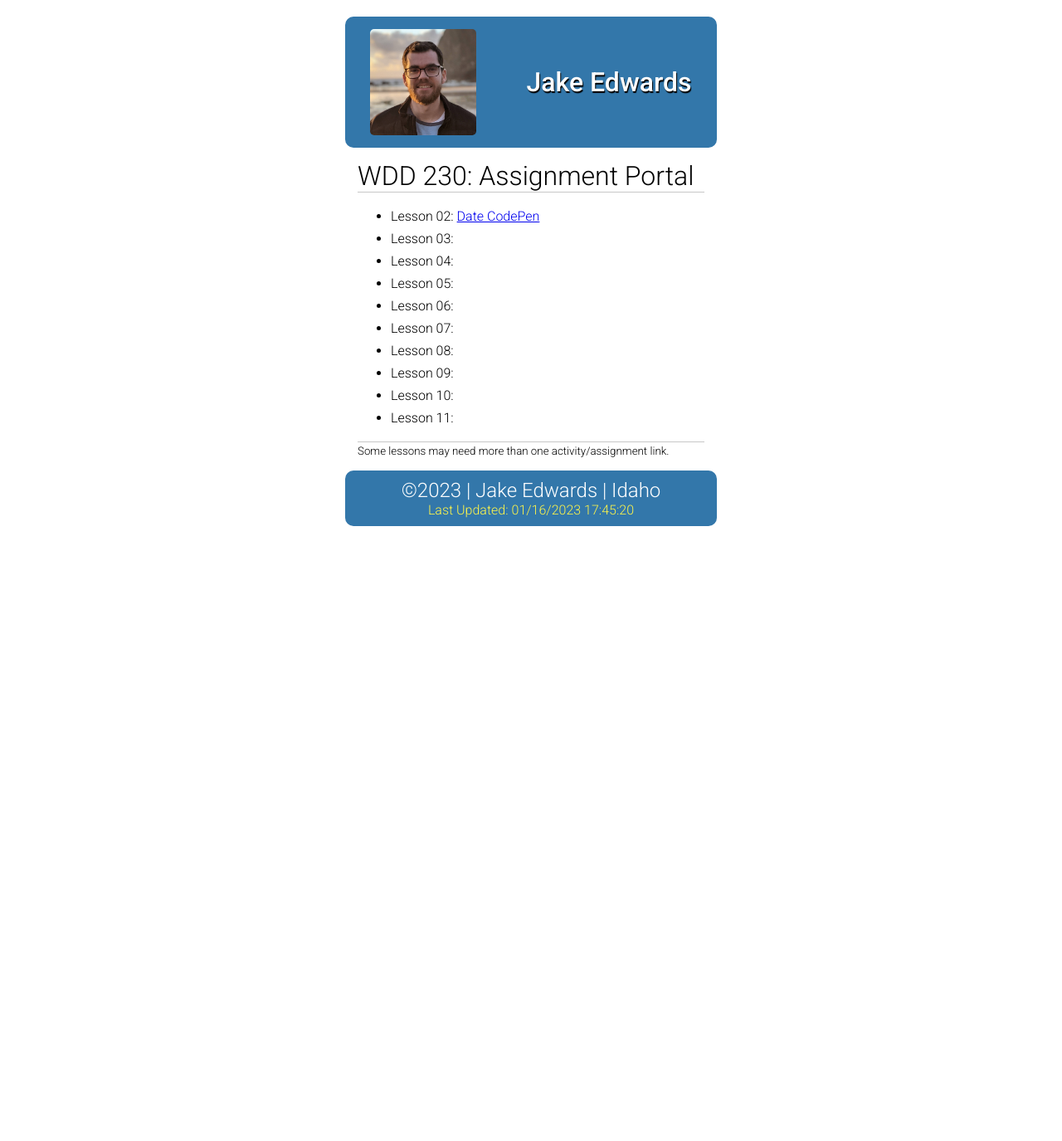
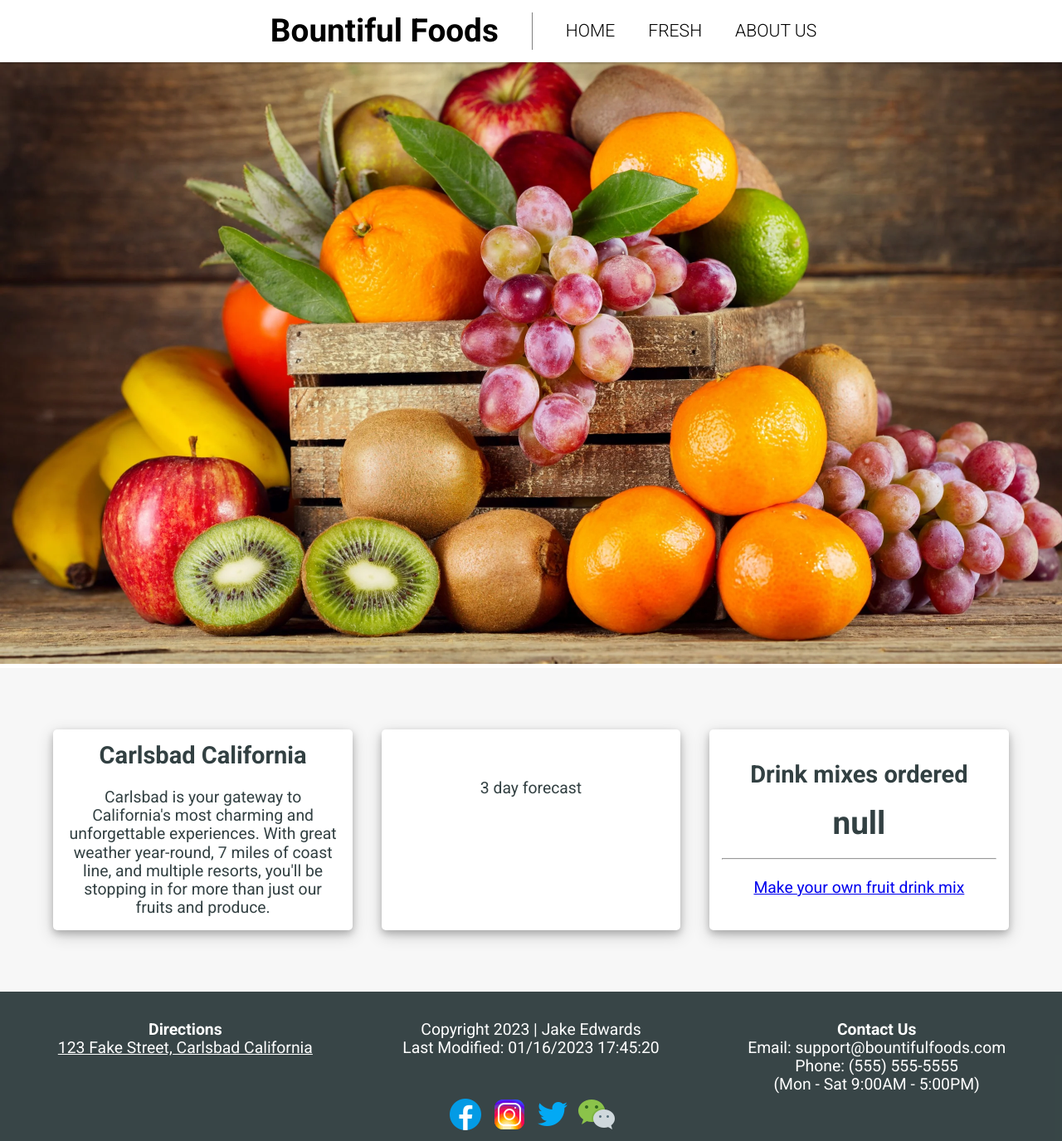
Before and after one commit to edw17003/wdd230_final, a plain HTML site: page index.html in a window 1280 px wide. Shown: the whole page at 83% size. Before the commit the page ends 800 px from the top, so only its background shows below. Drawn offline with nearby package versions, Linux system fonts and the light colour scheme; no server answers.

Commit message:
Built draft home/fresh pages

```diff
--- a/index.html
+++ b/index.html
@@ -5,50 +5,93 @@
     <meta http-equiv="X-UA-Compatible" content="IE=edge">
     <meta name="viewport" content="width=device-width, initial-scale=1.0">
     <meta name="description" content="Landing page for all course work to be done in WDD 230 at BYU Idaho">
-    <title>Jake Edwards WDD230 Portal</title>
+    <title>Bountiful Foods</title>
     <script src="./scripts/script.js" defer></script>
+    <link rel="stylesheet" href="https://cdnjs.cloudflare.com/ajax/libs/normalize/8.0.1/normalize.min.css">
     <link rel="stylesheet" href="./styles/style.css">
-    <link rel="preconnect" href="https://fonts.googleapis.com">
-    <link rel="preconnect" href="https://fonts.gstatic.com" crossorigin>
     <link href="https://fonts.googleapis.com/css2?family=Roboto:wght@100;300;400;500;700&display=swap" rel="stylesheet">
 </head>
 <body>
-    <div class="portal">
     <header>
-            <img src="./images/profilePicture.jpg" alt="profile">
-            <h1>Jake Edwards</h1>
+        <h1>Bountiful Foods</h1>
+        <ul>
+            <li>
+                <a href="./index.html">
+                    HOME
+                </a>
+            </li>
+            <li>
+                <a href="./pages/fresh.html">
+                    FRESH
+                </a>
+            </li>
+            <li>
+                <a href="">
+                    ABOUT US
+                </a>
+            </li>
+        </ul>
     </header>
 
+    <main>
+        <img src="./images/fruit_homepage.jpg" alt="homepage_fruit" id="homepage_fruit">
+
         <div class="content">
-            <h1>WDD 230: Assignment Portal</h1>
+            <div class="card">
+                <p>
+                    <h2>Carlsbad California</h2>
+                    <br>
+                    Carlsbad is your gateway to California's most charming and unforgettable experiences. With great weather year-round, 7 miles of coast line, and multiple resorts, you'll be stopping in for more than just our fruits and produce.
+                </p>
+            </div>
+            <div class="card">
+                <h3 class="description"></h3>
+                <img src="" alt="" srcset="" id="weather-icon">
+                <h1 class="temperature"></h1>
+                <h3 class="humidity"></h3>
+                <br>
+                <p class="forecast">
+                    3 day forecast
+                </p>
+            </div>
+            <div class="card">
+                <br>
+                <h2>Drink mixes ordered</h2>
+                <h1 class="freshInfo"></h1>
                 <hr>
                 <br>
-            <ul>
-                <li>
-                    Lesson 02:
-                    <a href="https://codepen.io/jakeedwards/pen/dyjOOWr" target="_blank">
-                        Date CodePen
-                    </a>
-                </li>
-                <li>Lesson 03: </li>
-                <li>Lesson 04: </li>
-                <li>Lesson 05: </li>
-                <li>Lesson 06: </li>
-                <li>Lesson 07: </li>
-                <li>Lesson 08: </li>
-                <li>Lesson 09: </li>
-                <li>Lesson 10: </li>
-                <li>Lesson 11: </li>
-            </ul>
-            <br>
-            <hr>
-            <small>Some lessons may need more than one activity/assignment link.</small>
+                <p>
+                    <a href="./fresh.html">Make your own fruit drink mix </a>
+                </p>
             </div>
+        </div>
+    </main>
 
     <footer>
-            <h2></h2>
-            <div class="dateUpdated"></div>
+        <div class="directions">
+            <b>Directions</b>
+            <p>
+                <a href="https://www.google.com/maps" target="_blank">
+                123 Fake Street, Carlsbad California
+                </a>
+            </p>
+        </div>
+        <div class="business_information">
+            <p class="copyright"></p>
+            <p class="modified"></p>
+            <br>
+            <br>
+            <a href="https://www.facebook.com/" target="_blank"><img src="./images/icons8-facebook-48.png" alt="facebook"></a>
+            <a href="https://www.instagram.com/" target="_blank"><img src="./images/icons8-instagram-48.png" alt="instagram"></a>
+            <a href="https://twitter.com/" target="_blank"><img src="./images/icons8-twitter-48.png" alt="twitter"></a>
+            <a href="https://www.wechat.com/us/" target="_blank"><img src="./images/icons8-wechat-48.png" alt="wechat"></a>
+        </div>
+        <div class="contact">
+            <b>Contact Us</b>
+            <p>Email: support@bountifulfoods.com</p>
+            <p>Phone: (555) 555-5555</p>
+            <p>(Mon - Sat 9:00AM - 5:00PM)</p>
+        </div>
     </footer>
-    </div>
 </body>
 </html>
--- a/scripts/script.js
+++ b/scripts/script.js
@@ -1,6 +1,30 @@
 const date = new Date();
 const year = date.getFullYear();
-const modifiedDate = document.lastModified
+const modifiedDate = document.lastModified;
+const weatherAPI = 'https://api.openweathermap.org/data/3.0/onecall?lat=33.15846&lon=-117.343&exclude=minutely,hourly,alerts&units=imperial&appid=b1159721bd65dac769dcd4f88420a53a'
+let numDrinks = localStorage.getItem(0)
 
-document.querySelector('h2').innerHTML = `${'&copy;'}${year}  |  Jake Edwards  |  Idaho`;
-document.querySelector('.dateUpdated').textContent = `Last Updated: ${modifiedDate}`
+fetch(weatherAPI)
+    .then(res => res.json())
+    .then(data => {
+        console.log(data)
+        const currentTemp = data.current.temp
+        const currentDescription = data.current.weather[0].description
+        const currentHumidity = data.current.humidity
+        const currentIcon = data.current.weather[0].icon
+
+        document.querySelector('.description').innerHTML = `${currentDescription}`
+        document.getElementById('weather-icon').src = `http://openweathermap.org/img/wn/${currentIcon}@2x.png`
+        document.querySelector('.temperature').innerHTML = `${currentTemp} °F`
+        document.querySelector('.humidity').innerHTML = `Humidity: ${currentHumidity}%`
+        document.querySelector('.forecast').innerHTML = `
+            <u><h3>3 Day Forecast (Day)</h3></u>
+            Day 1: ${data.daily[0].temp.day}°F <br>
+            Day 2: ${data.daily[1].temp.day}°F <br>
+            Day 3: ${data.daily[2].temp.day}°F <br>
+        `
+    })
+
+document.querySelector('.freshInfo').innerHTML = `${numDrinks}`
+document.querySelector('.copyright').innerHTML = `Copyright ${year} | Jake Edwards`
+document.querySelector('.modified').innerHTML = `Last Modified: ${modifiedDate}`
--- a/styles/style.css
+++ b/styles/style.css
@@ -1,59 +1,103 @@
 * {
+    font-family: 'Roboto', sans-serif;
     margin: 0;
-    font-family: 'Roboto', sans-serif;
-    font-weight: 300;
+    padding: 0;
+    font-size: 1.1rem;
 }
 
-.portal {
-    width: 35%;
-    margin: 20px auto;
+h1 {
+    margin: 0;
 }
 
 header {
-    background: #3377AA;
+    position: fixed;
+    box-shadow: 0 2px 2px 0 rgba(0, 0, 0, 0.16);
+    width: 100%;
     display: flex;
-    border-radius: 10px;
+    flex-direction: row;
+    background-color: white;
+    font-weight: 300;
+    padding: 15px;
+    justify-content: center;
+}
+
+header h1 {
+    padding-right: 40px;
+    border-right: 1px solid gray;
+}
+
+header ul {
+    display: flex;
+    gap: 40px;
+    list-style-type: none;
+    margin-left: 40px;
+}
+
+header li a {
+    text-decoration: none;
+    color: black;
+    font-size: 1.2rem;
+}
+
+header li {
+    align-self: center;
+    text-decoration: none;
+}
+
+header li :hover {
+    text-decoration: underline;
+    color: #64829b;
+}
+
+main {
+    background-color: white;
+}
+
+#homepage_fruit {
+    max-width:100%;
+}
+
+.content {
+    padding: 74px 50px;
+    background-color: #f7f7f7;
+    display: flex;
+    gap: 35px;
+    flex-wrap: wrap;
+    justify-content: center;
+}
+
+.card {
+    width: 28%;
+    background-color: white;
+    color: #1e2d2fe8;
+    border-radius: 5px;
+    box-shadow: 0 4px 8px 0 rgba(0, 0, 0, 0.2), 0 6px 20px 0 rgba(0, 0, 0, 0.19);
+    text-align: center;
+    padding: 15px;
+}
+
+.card h2 {
+    font-size: 1.5em;
+}
+
+.freshInfo {
+    margin: 20px;
+}
+
+footer {
+    background-color: #1e2d2fe1;
+    color: white;
+    height: 10rem;
+    display: grid;
+    grid-template-columns: 1fr 1fr 1fr;
+    text-align: center;
+    padding: 15px;
+}
+
+footer a {
     color: white;
 }
 
-header h1 {
-    align-self: center;
-    width: 100%;
-    text-align: center;
-    font-weight: 500;
-    text-shadow: 1px 2px 1px #000000;
+footer div {
+    margin: 20px;
 }
-
-img {
-    height: 8rem;
-    margin: 15px 30px;
-    border-radius: 5px;
-}
-
-.content {
-    margin: 15px;
-}
-
-ul {
-    display: flex;
-    flex-direction: column;
-    gap: 8px;
-}
-
-hr {
-    height: 1px;
-    background-color: rgb(199, 199, 199);
-    border: none;
-}
-
-footer {
-    background-color: #3377AA;
-    border-radius: 10px;
-    color: white;
-    padding: 10px;
-    text-align: center;
-}
-
-.dateUpdated {
-    color: #fdf44a;
-}
```
Also changed, not shown: pages/fresh.html (added, +89 -0 lines), scripts/fresh.js (added, +95 -0 lines), styles/fresh.css (added, +33 -0 lines), images/fruit_homepage.jpg (added), images/icons8-facebook-48.png (added), images/icons8-instagram-48.png (added), images/icons8-twitter-48.png (added), images/icons8-wechat-48.png (added), images/profilePicture.jpg (deleted). Lines whose indentation alone changed are shown as unchanged.
